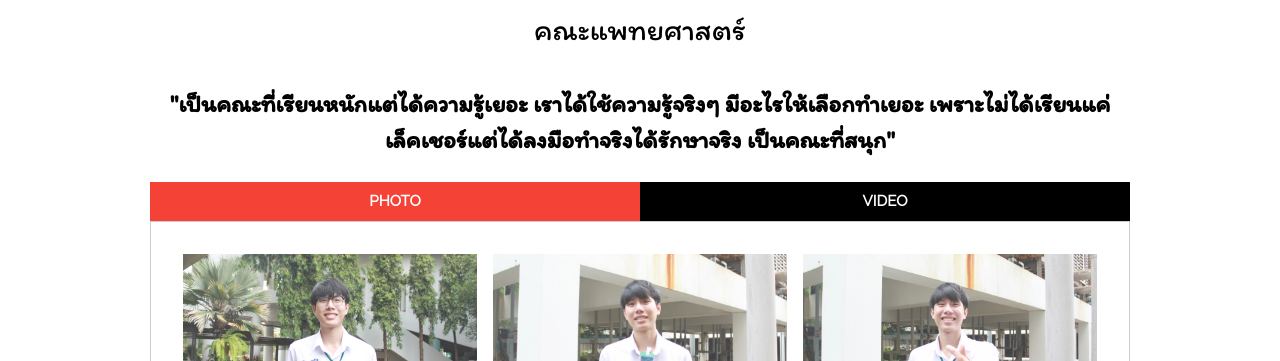
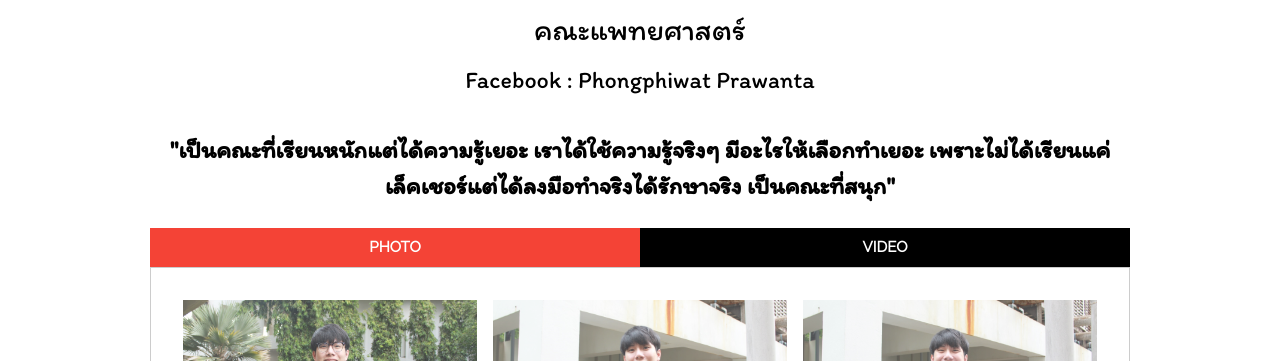
Before and after one commit to impalmn/16Inspirations-trust, a plain HTML site: page index.html in a window 1280 px wide. Shown: the part 739-1100 px from the top of the page. Drawn offline with nearby package versions, Linux system fonts and the light colour scheme.

Commit message:
Update index.html

```diff
--- a/index.html
+++ b/index.html
@@ -43,6 +43,7 @@ h2,h3,h4,h5,h6,p {font-family: "Itim", sans-serif}
   <div class="w3-content">
     <h2 class="w3-center w3-text-black w3-xxlarge"><b>นาย พงศ์ภิวัฒน์ ประวันตา ( ทรัส )</b></h2>
     <h2 class="w3-center w3-text-black">คณะแพทยศาสตร์</h2>
+    <h3 class="w3-center w3-text-black">Facebook : Phongphiwat Prawanta</h3>
 
 
   <!-- ???? -->
```
